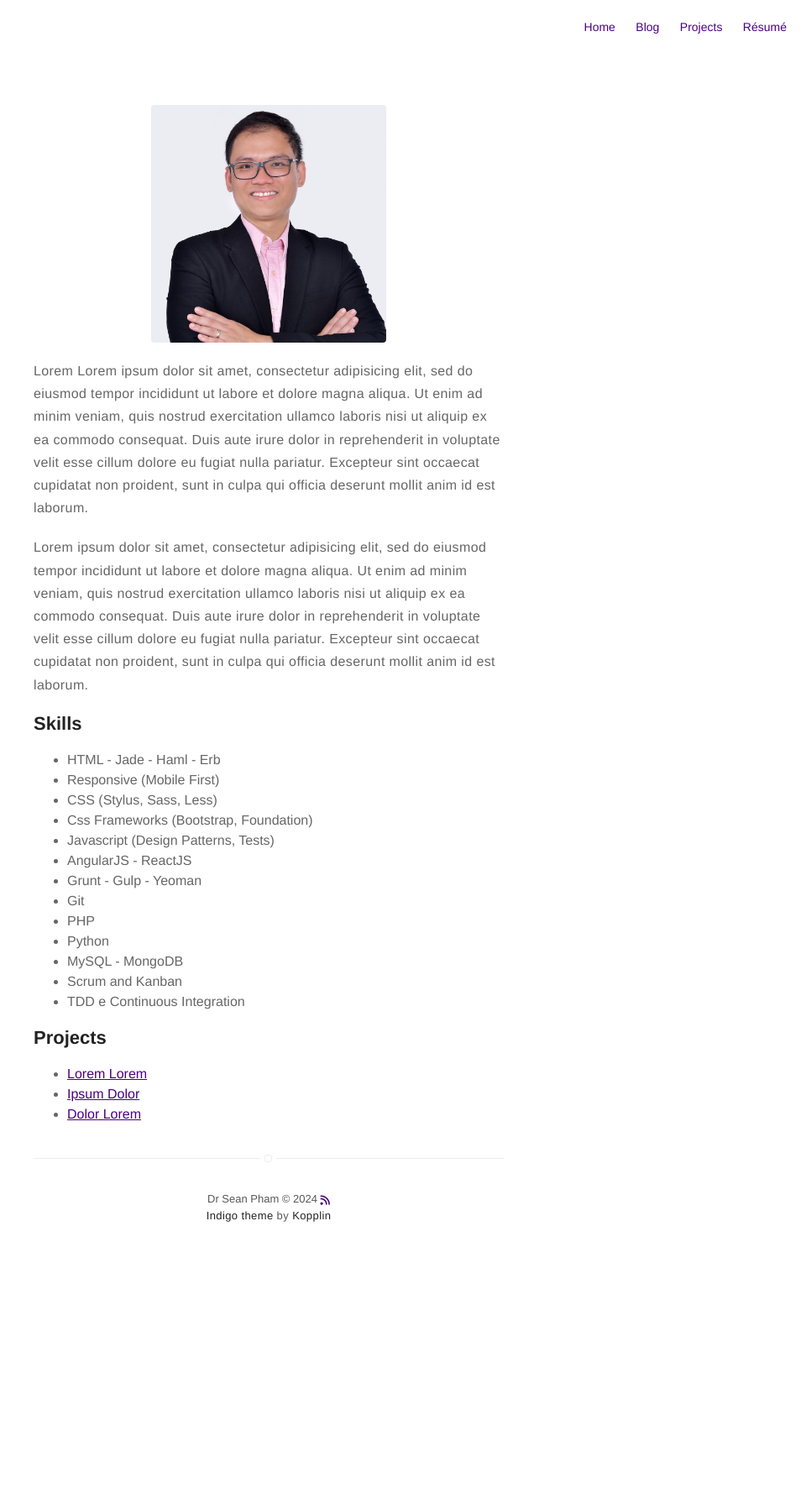
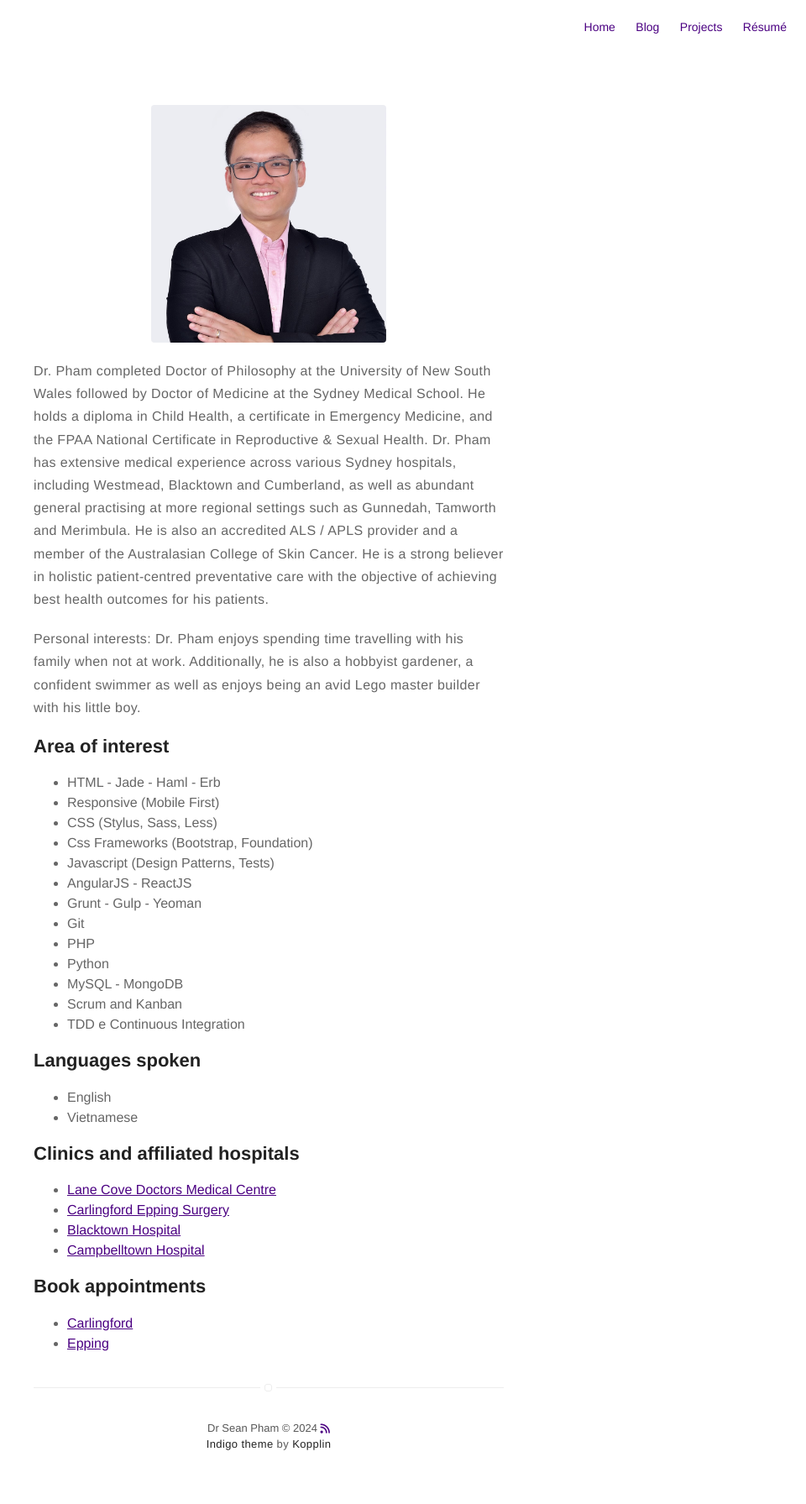
Before and after one commit to drseanpham/drseanpham.github.io, a Jekyll site: the page built from about.md, in a window 1280 px wide. Shown: the whole page at 84% size, without its empty margins (320-1280 px from the left). Built offline with Jekyll 4.4.1, drawn with Linux system fonts in a browser that asks for light colours; nearby versions of some CDN libraries; before the commit the page ends 1519 px from its top, so only the background shows below that.

Commit message:
Update about.md

```diff
--- a/about.md
+++ b/about.md
@@ -4,21 +4,11 @@ layout: page
 ---
 ![Profile Image]({% if site.external-image %}{{ site.picture }}{% else %}{{ site.url }}/{{ site.picture }}{% endif %})
 
-<p>Lorem Lorem ipsum dolor sit amet, consectetur adipisicing elit, sed do eiusmod
-tempor incididunt ut labore et dolore magna aliqua. Ut enim ad minim veniam,
-quis nostrud exercitation ullamco laboris nisi ut aliquip ex ea commodo
-consequat. Duis aute irure dolor in reprehenderit in voluptate velit esse
-cillum dolore eu fugiat nulla pariatur. Excepteur sint occaecat cupidatat non
-proident, sunt in culpa qui officia deserunt mollit anim id est laborum.</p>
+<p>Dr. Pham completed Doctor of Philosophy at the University of New South Wales followed by Doctor of Medicine at the Sydney Medical School. He holds a diploma in Child Health, a certificate in Emergency Medicine, and the FPAA National Certificate in Reproductive & Sexual Health. Dr. Pham has extensive medical experience across various Sydney hospitals, including Westmead, Blacktown and Cumberland, as well as abundant general practising at more regional settings such as Gunnedah, Tamworth and Merimbula. He is also an accredited ALS / APLS provider and a member of the Australasian College of Skin Cancer. He is a strong believer in holistic patient-centred preventative care with the objective of achieving best health outcomes for his patients. </p>
 
-<p>Lorem ipsum dolor sit amet, consectetur adipisicing elit, sed do eiusmod
-tempor incididunt ut labore et dolore magna aliqua. Ut enim ad minim veniam,
-quis nostrud exercitation ullamco laboris nisi ut aliquip ex ea commodo
-consequat. Duis aute irure dolor in reprehenderit in voluptate velit esse
-cillum dolore eu fugiat nulla pariatur. Excepteur sint occaecat cupidatat non
-proident, sunt in culpa qui officia deserunt mollit anim id est laborum.</p>
+<p>Personal interests: Dr. Pham enjoys spending time travelling with his family when not at work. Additionally, he is also a hobbyist gardener, a confident swimmer as well as enjoys being an avid Lego master builder with his little boy.</p>
 
-<h2>Skills</h2>
+<h2>Area of interest</h2>
 
 <ul class="skill-list">
 	<li>HTML - Jade - Haml - Erb</li>
@@ -36,10 +26,25 @@ proident, sunt in culpa qui officia deserunt mollit anim id est laborum.</p>
 	<li>TDD e Continuous Integration</li>
 </ul>
 
-<h2>Projects</h2>
+<h2>Languages spoken</h2>
+
+<ul class="skill-list">
+	<li>English</li>
+	<li>Vietnamese</li>
+</ul>
+
+<h2>Clinics and affiliated hospitals</h2>
 
 <ul>
-	<li><a href="https://github.com/">Lorem Lorem</a></li>
-	<li><a href="https://github.com/">Ipsum Dolor</a></li>
-	<li><a href="https://github.com/">Dolor Lorem</a></li>
+	<li><a href="ttps://nuvohealth.com.au/medical-centre/lane-cove-doctors-medical-centre/">Lane Cove Doctors Medical Centre</a></li>
+	<li><a href="https://nuvohealth.com.au/medical-centre/epping/">Carlingford Epping Surgery</a></li>
+	<li><a href="https://www.wslhd.health.nsw.gov.au/Blacktown-Mount-Druitt-Hospital">Blacktown Hospital</a></li>
+	<li><a href="hhttps://www.swslhd.health.nsw.gov.au/CCQ/">Campbelltown Hospital</a></li>
 </ul>
+
+<h2>Book appointments</h2>
+
+<ul>
+	<li><a href="https://www.hotdoc.com.au/medical-centres/carlingford-NSW-2118/carlingford-epping-surgery/doctors?wp=w_lightbox">Carlingford</a></li>
+	<li><a href="https://www.hotdoc.com.au/medical-centres/epping-NSW-2121/carlingford-epping-surgery-epping/doctors?wp=w_lightbox">Epping</a></li>
+</ul>
```
